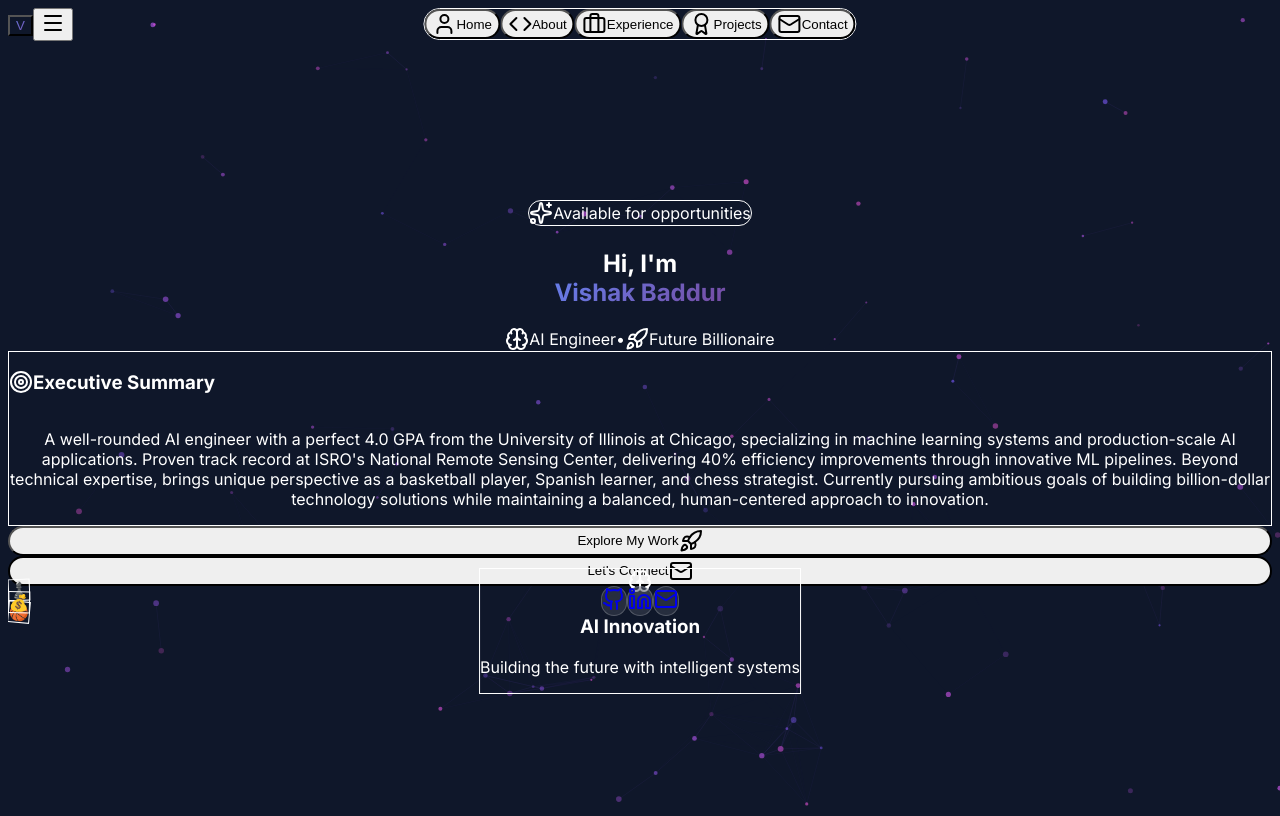
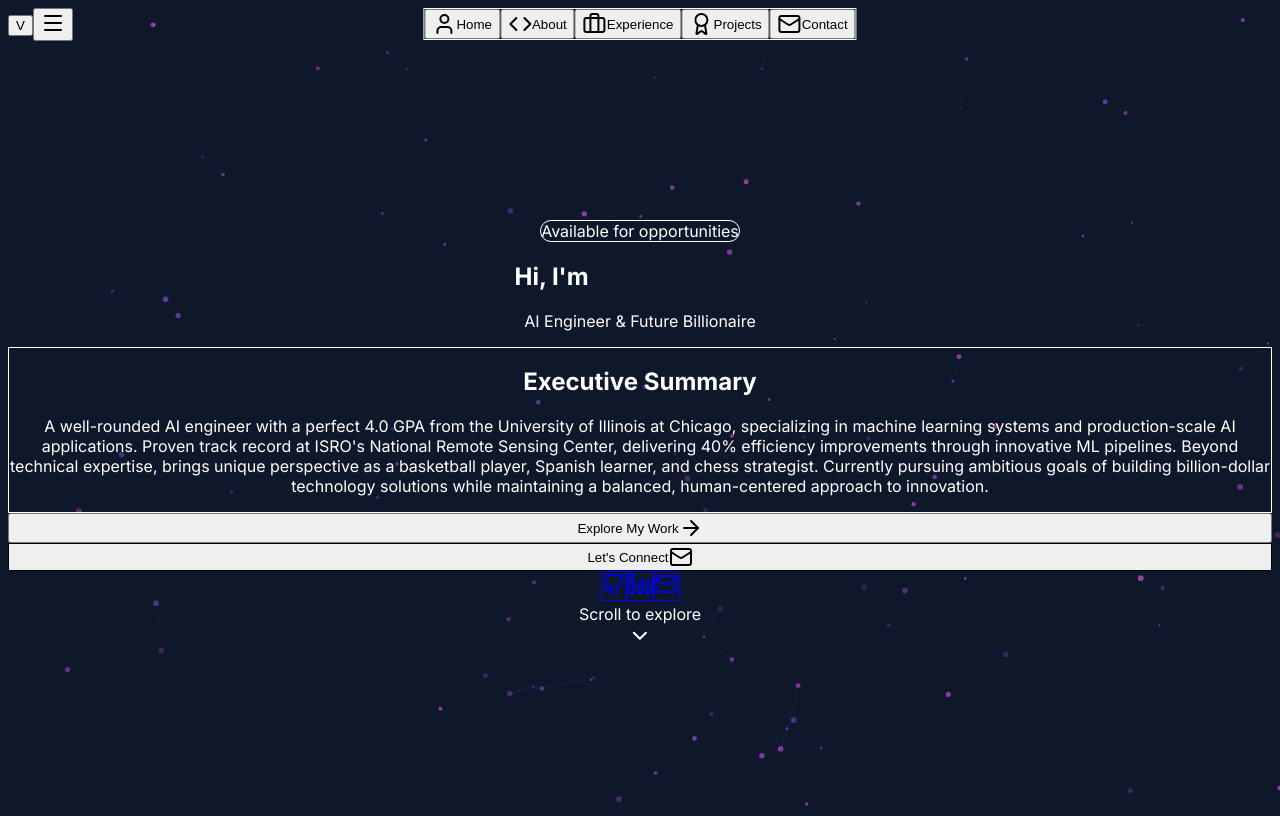
Before and after one commit to VishakBaddur/portfolio, a Next.js app: page / in a window 1280 px wide. Built offline with nearby package versions, Linux system fonts and the light colour scheme.

Commit message:
✨ ELEGANT REDESIGN: Clean, classy, and sophisticated UI with smooth transitions and refined aesthetics

```diff
--- a/src/app/globals.css
+++ b/src/app/globals.css
@@ -31,12 +31,18 @@
   body {
     background-color: #0f172a;
     color: white;
+    font-family: 'Inter', -apple-system, BlinkMacSystemFont, 'Segoe UI', Roboto, sans-serif;
+    font-feature-settings: 'cv02', 'cv03', 'cv04', 'cv11';
+    font-variation-settings: normal;
+    text-rendering: optimizeLegibility;
+    -webkit-font-smoothing: antialiased;
+    -moz-osx-font-smoothing: grayscale;
   }
 }
 
 /* Custom scrollbar */
 ::-webkit-scrollbar {
-  width: 8px;
+  width: 6px;
 }
 
 ::-webkit-scrollbar-track {
@@ -44,17 +50,99 @@
 }
 
 ::-webkit-scrollbar-thumb {
-  background-color: #9333ea;
-  border-radius: 9999px;
+  background-color: #475569;
+  border-radius: 3px;
 }
 
 ::-webkit-scrollbar-thumb:hover {
-  background-color: #a855f7;
+  background-color: #64748b;
 }
 
 /* Smooth scrolling */
 html {
   scroll-behavior: smooth;
+}
+
+/* Elegant animations */
+@keyframes fadeInUp {
+  from {
+    opacity: 0;
+    transform: translateY(20px);
+  }
+  to {
+    opacity: 1;
+    transform: translateY(0);
+  }
+}
+
+@keyframes fadeIn {
+  from {
+    opacity: 0;
+  }
+  to {
+    opacity: 1;
+  }
+}
+
+.animate-fade-in-up {
+  animation: fadeInUp 0.6s ease-out;
+}
+
+.animate-fade-in {
+  animation: fadeIn 0.4s ease-out;
+}
+
+/* Subtle glass morphism */
+.glass {
+  background: rgba(255, 255, 255, 0.03);
+  backdrop-filter: blur(8px);
+  border: 1px solid rgba(255, 255, 255, 0.08);
+}
+
+/* Clean focus styles */
+*:focus {
+  outline: 2px solid rgba(148, 163, 184, 0.5);
+  outline-offset: 2px;
+}
+
+/* Selection styles */
+::selection {
+  background: rgba(148, 163, 184, 0.2);
+  color: white;
+}
+
+/* Subtle shadows */
+.shadow-subtle {
+  box-shadow: 0 4px 6px -1px rgba(0, 0, 0, 0.1), 0 2px 4px -1px rgba(0, 0, 0, 0.06);
+}
+
+.shadow-elegant {
+  box-shadow: 0 10px 15px -3px rgba(0, 0, 0, 0.1), 0 4px 6px -2px rgba(0, 0, 0, 0.05);
+}
+
+/* Smooth transitions */
+.transition-smooth {
+  transition: all 0.2s cubic-bezier(0.4, 0, 0.2, 1);
+}
+
+/* Typography improvements */
+.text-balance {
+  text-wrap: balance;
+}
+
+/* Clean button styles */
+.btn-clean {
+  position: relative;
+  overflow: hidden;
+  transition: all 0.2s ease;
+}
+
+.btn-clean:hover {
+  transform: translateY(-1px);
+}
+
+.btn-clean:active {
+  transform: translateY(0);
 }
 
 /* Custom animations */
--- a/src/app/page.tsx
+++ b/src/app/page.tsx
@@ -45,30 +45,30 @@ export default function Home() {
       <ParticleBackground />
       <Navigation activeTab={activeTab} setActiveTab={setActiveTab} />
 
-      {/* Tab Navigation */}
+      {/* Elegant Tab Navigation */}
       <div className="fixed top-20 left-1/2 transform -translate-x-1/2 z-40">
-        <div className="flex space-x-1 bg-black/20 backdrop-blur-xl rounded-full p-2 border border-white/10">
+        <div className="flex space-x-1 bg-slate-900/80 backdrop-blur-sm rounded-lg p-1 border border-slate-800/50">
           {tabs.map((tab) => (
             <motion.button
               key={tab.id}
               onClick={() => setActiveTab(tab.id)}
-              className={`relative px-6 py-3 rounded-full flex items-center space-x-2 transition-all duration-300 ${
+              className={`relative px-6 py-3 rounded-md flex items-center space-x-2 transition-all duration-200 font-medium ${
                 activeTab === tab.id
                   ? 'text-white'
-                  : 'text-gray-400 hover:text-white'
+                  : 'text-slate-400 hover:text-slate-300'
               }`}
-              whileHover={{ scale: 1.05 }}
-              whileTap={{ scale: 0.95 }}
+              whileHover={{ scale: 1.02 }}
+              whileTap={{ scale: 0.98 }}
             >
               {activeTab === tab.id && (
                 <motion.div
                   layoutId="activeTab"
-                  className="absolute inset-0 bg-gradient-to-r from-purple-600 to-pink-600 rounded-full"
-                  transition={{ type: "spring", bounce: 0.2, duration: 0.6 }}
+                  className="absolute inset-0 bg-white/10 rounded-md"
+                  transition={{ type: "spring", bounce: 0.2, duration: 0.4 }}
                 />
               )}
-              <tab.icon className="w-4 h-4 relative z-10" />
-              <span className="relative z-10 font-medium">{tab.label}</span>
+              <tab.icon className={`w-4 h-4 relative z-10 ${activeTab === tab.id ? 'text-white' : 'text-slate-400'}`} />
+              <span className="relative z-10 text-sm">{tab.label}</span>
             </motion.button>
           ))}
         </div>
@@ -79,10 +79,10 @@ export default function Home() {
         <AnimatePresence mode="wait">
           <motion.div
             key={activeTab}
-            initial={{ opacity: 0, y: 20 }}
+            initial={{ opacity: 0, y: 10 }}
             animate={{ opacity: 1, y: 0 }}
-            exit={{ opacity: 0, y: -20 }}
-            transition={{ duration: 0.5, ease: "easeInOut" }}
+            exit={{ opacity: 0, y: -10 }}
+            transition={{ duration: 0.3, ease: "easeOut" }}
           >
             {renderContent()}
           </motion.div>
--- a/src/components/Hero.tsx
+++ b/src/components/Hero.tsx
@@ -1,7 +1,7 @@
 'use client'
 
 import { motion } from 'framer-motion'
-import { Github, Linkedin, Mail, Sparkles, Brain, Rocket, Target } from 'lucide-react'
+import { Github, Linkedin, Mail, ArrowRight, ChevronDown } from 'lucide-react'
 import { useEffect, useState } from 'react'
 
 export function Hero() {
@@ -14,76 +14,58 @@ export function Hero() {
   if (!mounted) return null
 
   return (
-    <section className="min-h-screen flex items-center justify-center relative overflow-hidden">
-      {/* Enhanced animated background elements */}
+    <section className="min-h-screen flex items-center justify-center relative">
+      {/* Subtle background */}
       <div className="absolute inset-0">
-        <div className="absolute top-1/4 left-1/4 w-96 h-96 bg-gradient-to-r from-purple-500 to-pink-500 rounded-full mix-blend-multiply filter blur-3xl opacity-10 animate-float"></div>
-        <div className="absolute top-3/4 right-1/4 w-96 h-96 bg-gradient-to-r from-blue-500 to-cyan-500 rounded-full mix-blend-multiply filter blur-3xl opacity-10 animate-float" style={{ animationDelay: '2s' }}></div>
-        <div className="absolute bottom-1/4 left-1/3 w-96 h-96 bg-gradient-to-r from-pink-500 to-rose-500 rounded-full mix-blend-multiply filter blur-3xl opacity-10 animate-float" style={{ animationDelay: '4s' }}></div>
+        <div className="absolute top-1/4 left-1/4 w-96 h-96 bg-slate-800/20 rounded-full blur-3xl"></div>
+        <div className="absolute bottom-1/4 right-1/4 w-96 h-96 bg-slate-700/20 rounded-full blur-3xl"></div>
       </div>
 
-      <div className="relative z-10 max-w-6xl mx-auto px-4 sm:px-6 lg:px-8">
-        <div className="grid lg:grid-cols-2 gap-12 items-center">
-          {/* Left Column - Main Content */}
-          <motion.div
-            initial={{ opacity: 0, x: -50 }}
-            animate={{ opacity: 1, x: 0 }}
-            transition={{ duration: 0.8 }}
-            className="text-center lg:text-left"
-          >
-            {/* Badge */}
+      <div className="relative z-10 max-w-6xl mx-auto px-6 lg:px-8">
+        <div className="text-center">
+          {/* Status Badge */}
           <motion.div
             initial={{ opacity: 0, y: 20 }}
             animate={{ opacity: 1, y: 0 }}
-              transition={{ duration: 0.6, delay: 0.2 }}
-              className="inline-flex items-center space-x-2 bg-gradient-to-r from-purple-600/20 to-pink-600/20 border border-purple-500/30 rounded-full px-4 py-2 mb-8"
+            transition={{ duration: 0.6 }}
+            className="inline-flex items-center space-x-2 bg-slate-800/50 backdrop-blur-sm border border-slate-700/50 rounded-full px-4 py-2 mb-8"
           >
-              <Sparkles className="w-4 h-4 text-purple-400" />
-              <span className="text-sm text-purple-300">Available for opportunities</span>
+            <div className="w-2 h-2 bg-green-400 rounded-full animate-pulse"></div>
+            <span className="text-sm text-slate-300">Available for opportunities</span>
           </motion.div>
 
           {/* Main Title */}
           <motion.h1
-              className="text-6xl md:text-8xl font-bold mb-6 leading-tight"
-              initial={{ opacity: 0, y: 20 }}
+            initial={{ opacity: 0, y: 30 }}
             animate={{ opacity: 1, y: 0 }}
-              transition={{ duration: 0.8, delay: 0.3 }}
+            transition={{ duration: 0.8, delay: 0.1 }}
+            className="text-5xl md:text-7xl font-light text-white mb-6"
           >
-              <span className="text-white">Hi, I&apos;m </span>
-              <br />
-              <span className="text-gradient bg-gradient-to-r from-purple-400 via-pink-400 to-cyan-400 bg-clip-text text-transparent">
+            Hi, I&apos;m{' '}
+            <span className="font-medium bg-gradient-to-r from-slate-200 to-slate-400 bg-clip-text text-transparent">
               Vishak Baddur
             </span>
           </motion.h1>
 
           {/* Subtitle */}
-            <motion.div
-              className="text-2xl md:text-3xl text-gray-300 mb-8"
+          <motion.p
             initial={{ opacity: 0, y: 20 }}
             animate={{ opacity: 1, y: 0 }}
-              transition={{ duration: 0.8, delay: 0.4 }}
+            transition={{ duration: 0.8, delay: 0.2 }}
+            className="text-xl md:text-2xl text-slate-400 mb-12 max-w-3xl mx-auto leading-relaxed"
           >
-              <span className="flex items-center justify-center lg:justify-start space-x-2">
-                <Brain className="w-8 h-8 text-purple-400" />
-                <span>AI Engineer</span>
-                <span className="text-gray-500">•</span>
-                <Rocket className="w-8 h-8 text-pink-400" />
-                <span>Future Billionaire</span>
-              </span>
-            </motion.div>
+            AI Engineer & Future Billionaire
+          </motion.p>
 
-            {/* Research Paper Style Abstract */}
+          {/* Executive Summary */}
           <motion.div
-              className="bg-black/20 backdrop-blur-xl border border-white/10 rounded-2xl p-8 mb-8"
-              initial={{ opacity: 0, y: 20 }}
+            initial={{ opacity: 0, y: 30 }}
             animate={{ opacity: 1, y: 0 }}
-              transition={{ duration: 0.8, delay: 0.5 }}
+            transition={{ duration: 0.8, delay: 0.3 }}
+            className="bg-slate-900/50 backdrop-blur-sm border border-slate-800/50 rounded-2xl p-8 mb-12 max-w-4xl mx-auto"
           >
-              <div className="flex items-center space-x-2 mb-4">
-                <Target className="w-5 h-5 text-purple-400" />
-                <h3 className="text-lg font-semibold text-white">Executive Summary</h3>
-              </div>
-              <p className="text-gray-300 leading-relaxed text-lg">
+            <h2 className="text-lg font-medium text-slate-200 mb-4">Executive Summary</h2>
+            <p className="text-slate-300 leading-relaxed">
               A well-rounded AI engineer with a perfect 4.0 GPA from the University of Illinois at Chicago,
               specializing in machine learning systems and production-scale AI applications. Proven track record
               at ISRO&apos;s National Remote Sensing Center, delivering 40% efficiency improvements through
@@ -95,116 +77,86 @@ export function Hero() {
 
           {/* CTA Buttons */}
           <motion.div
-              className="flex flex-col sm:flex-row gap-4 justify-center lg:justify-start"
             initial={{ opacity: 0, y: 20 }}
             animate={{ opacity: 1, y: 0 }}
-              transition={{ duration: 0.8, delay: 0.6 }}
+            transition={{ duration: 0.8, delay: 0.4 }}
+            className="flex flex-col sm:flex-row gap-4 justify-center mb-16"
           >
             <motion.button
-                className="px-8 py-4 bg-gradient-to-r from-purple-600 to-pink-600 text-white rounded-full font-semibold hover-lift transition-all duration-300 flex items-center justify-center space-x-2"
-                whileHover={{ scale: 1.05 }}
-                whileTap={{ scale: 0.95 }}
+              className="group flex items-center justify-center space-x-2 px-8 py-4 bg-white text-slate-900 rounded-lg font-medium hover:bg-slate-100 transition-colors duration-200"
+              whileHover={{ scale: 1.02 }}
+              whileTap={{ scale: 0.98 }}
             >
               <span>Explore My Work</span>
-                <Rocket className="w-5 h-5" />
+              <ArrowRight className="w-4 h-4 group-hover:translate-x-1 transition-transform duration-200" />
             </motion.button>
+
             <motion.button
-                className="px-8 py-4 border-2 border-purple-400 text-purple-400 rounded-full font-semibold hover:bg-purple-400 hover:text-white transition-all duration-300 flex items-center justify-center space-x-2"
-                whileHover={{ scale: 1.05 }}
-                whileTap={{ scale: 0.95 }}
+              className="flex items-center justify-center space-x-2 px-8 py-4 border border-slate-600 text-slate-300 rounded-lg font-medium hover:border-slate-500 hover:text-white transition-colors duration-200"
+              whileHover={{ scale: 1.02 }}
+              whileTap={{ scale: 0.98 }}
             >
               <span>Let&apos;s Connect</span>
-                <Mail className="w-5 h-5" />
+              <Mail className="w-4 h-4" />
             </motion.button>
           </motion.div>
-          </motion.div>
-
-          {/* Right Column - Visual Elements */}
-          <motion.div
-            initial={{ opacity: 0, x: 50 }}
-            animate={{ opacity: 1, x: 0 }}
-            transition={{ duration: 0.8, delay: 0.4 }}
-            className="relative"
-          >
-            {/* Floating Cards */}
-            <div className="relative h-96">
-              {/* Main Card */}
-              <motion.div
-                className="absolute top-0 left-1/2 transform -translate-x-1/2 w-80 h-80 bg-gradient-to-br from-purple-600/20 to-pink-600/20 backdrop-blur-xl border border-white/10 rounded-3xl p-8 flex items-center justify-center"
-                animate={{ y: [0, -20, 0] }}
-                transition={{ duration: 4, repeat: Infinity }}
-              >
-                <div className="text-center">
-                  <Brain className="w-16 h-16 text-purple-400 mx-auto mb-4" />
-                  <h3 className="text-xl font-bold text-white mb-2">AI Innovation</h3>
-                  <p className="text-gray-300 text-sm">Building the future with intelligent systems</p>
-                </div>
-              </motion.div>
-
-              {/* Floating Elements */}
-              <motion.div
-                className="absolute top-4 right-4 w-20 h-20 bg-gradient-to-br from-blue-500/20 to-cyan-500/20 backdrop-blur-xl border border-white/10 rounded-2xl flex items-center justify-center"
-                animate={{ y: [0, 15, 0], rotate: [0, 5, 0] }}
-                transition={{ duration: 3, repeat: Infinity, delay: 1 }}
-              >
-                <span className="text-2xl">🏀</span>
-              </motion.div>
-
-              <motion.div
-                className="absolute bottom-4 left-4 w-20 h-20 bg-gradient-to-br from-green-500/20 to-emerald-500/20 backdrop-blur-xl border border-white/10 rounded-2xl flex items-center justify-center"
-                animate={{ y: [0, -15, 0], rotate: [0, -5, 0] }}
-                transition={{ duration: 3, repeat: Infinity, delay: 2 }}
-              >
-                <span className="text-2xl">♟️</span>
-              </motion.div>
-
-              <motion.div
-                className="absolute bottom-8 right-8 w-20 h-20 bg-gradient-to-br from-yellow-500/20 to-orange-500/20 backdrop-blur-xl border border-white/10 rounded-2xl flex items-center justify-center"
-                animate={{ y: [0, 10, 0], rotate: [0, 3, 0] }}
-                transition={{ duration: 3, repeat: Infinity, delay: 0.5 }}
-              >
-                <span className="text-2xl">💰</span>
-              </motion.div>
-            </div>
-          </motion.div>
-        </div>
 
           {/* Social Links */}
           <motion.div
-          className="flex justify-center space-x-6 mt-16"
             initial={{ opacity: 0, y: 20 }}
             animate={{ opacity: 1, y: 0 }}
-          transition={{ duration: 0.8, delay: 0.8 }}
+            transition={{ duration: 0.8, delay: 0.5 }}
+            className="flex justify-center space-x-6"
           >
             <motion.a
               href="https://github.com/VishakBaddur"
               target="_blank"
               rel="noopener noreferrer"
-            className="p-4 rounded-full glass hover:bg-purple-600 transition-all duration-300"
-            whileHover={{ scale: 1.1, rotate: 5 }}
-            whileTap={{ scale: 0.9 }}
+              className="p-3 rounded-lg bg-slate-800/50 border border-slate-700/50 text-slate-300 hover:text-white hover:border-slate-600 transition-colors duration-200"
+              whileHover={{ scale: 1.05 }}
+              whileTap={{ scale: 0.95 }}
             >
-            <Github className="w-6 h-6 text-white" />
+              <Github className="w-5 h-5" />
             </motion.a>
+
             <motion.a
               href="https://www.linkedin.com/in/vishakbaddur/"
               target="_blank"
               rel="noopener noreferrer"
-            className="p-4 rounded-full glass hover:bg-blue-600 transition-all duration-300"
-            whileHover={{ scale: 1.1, rotate: -5 }}
-            whileTap={{ scale: 0.9 }}
+              className="p-3 rounded-lg bg-slate-800/50 border border-slate-700/50 text-slate-300 hover:text-white hover:border-slate-600 transition-colors duration-200"
+              whileHover={{ scale: 1.05 }}
+              whileTap={{ scale: 0.95 }}
             >
-            <Linkedin className="w-6 h-6 text-white" />
+              <Linkedin className="w-5 h-5" />
             </motion.a>
+
             <motion.a
               href="mailto:vishakbaddurs@gmail.com"
-            className="p-4 rounded-full glass hover:bg-green-600 transition-all duration-300"
-            whileHover={{ scale: 1.1, rotate: 5 }}
-            whileTap={{ scale: 0.9 }}
+              className="p-3 rounded-lg bg-slate-800/50 border border-slate-700/50 text-slate-300 hover:text-white hover:border-slate-600 transition-colors duration-200"
+              whileHover={{ scale: 1.05 }}
+              whileTap={{ scale: 0.95 }}
             >
-            <Mail className="w-6 h-6 text-white" />
+              <Mail className="w-5 h-5" />
             </motion.a>
           </motion.div>
+
+          {/* Scroll Indicator */}
+          <motion.div
+            initial={{ opacity: 0 }}
+            animate={{ opacity: 1 }}
+            transition={{ duration: 0.8, delay: 0.8 }}
+            className="absolute bottom-8 left-1/2 transform -translate-x-1/2"
+          >
+            <motion.div
+              animate={{ y: [0, 8, 0] }}
+              transition={{ duration: 2, repeat: Infinity }}
+              className="flex flex-col items-center text-slate-400"
+            >
+              <span className="text-sm mb-2">Scroll to explore</span>
+              <ChevronDown className="w-5 h-5" />
+            </motion.div>
+          </motion.div>
+        </div>
       </div>
     </section>
   )
--- a/src/components/Navigation.tsx
+++ b/src/components/Navigation.tsx
@@ -21,56 +21,66 @@ export function Navigation({ activeTab, setActiveTab }: NavigationProps) {
 
   return (
     <motion.nav
-      className="fixed top-0 left-0 right-0 z-50 transition-all duration-300"
+      className="fixed top-0 left-0 right-0 z-50 transition-all duration-300 backdrop-blur-sm"
       style={{ backgroundColor }}
     >
       <div className="max-w-7xl mx-auto px-4 sm:px-6 lg:px-8">
         <div className="flex items-center justify-between h-16">
-          {/* Logo */}
+          {/* Elegant Logo */}
           <motion.div
             className="flex-shrink-0"
             initial={{ opacity: 0, x: -20 }}
             animate={{ opacity: 1, x: 0 }}
             transition={{ duration: 0.5 }}
           >
-            <button
+            <motion.button
               onClick={() => handleTabChange('home')}
-              className="text-2xl font-bold text-gradient bg-gradient-to-r from-purple-400 to-pink-400 bg-clip-text text-transparent hover:scale-105 transition-transform duration-300"
+              className="text-2xl font-light text-white hover:text-slate-300 transition-colors duration-200"
+              whileHover={{ scale: 1.05 }}
+              whileTap={{ scale: 0.95 }}
             >
               V
-            </button>
+            </motion.button>
           </motion.div>
 
-          {/* Desktop Navigation */}
+          {/* Clean Desktop Navigation */}
           <div className="hidden md:block">
-            <div className="ml-10 flex items-baseline space-x-8">
+            <div className="ml-10 flex items-center space-x-8">
               {['home', 'about', 'experience', 'projects', 'contact'].map((tab, index) => (
                 <motion.button
                   key={tab}
                   onClick={() => handleTabChange(tab)}
-                  className={`px-3 py-2 text-sm font-medium transition-colors duration-300 relative group capitalize ${
-                    activeTab === tab ? 'text-white' : 'text-gray-300 hover:text-white'
+                  className={`relative text-sm font-medium transition-colors duration-200 capitalize ${
+                    activeTab === tab
+                      ? 'text-white'
+                      : 'text-slate-400 hover:text-slate-300'
                   }`}
                   initial={{ opacity: 0, y: -20 }}
                   animate={{ opacity: 1, y: 0 }}
                   transition={{ duration: 0.5, delay: index * 0.1 }}
-                  whileHover={{ scale: 1.05 }}
+                  whileHover={{ scale: 1.02 }}
+                  whileTap={{ scale: 0.98 }}
                 >
                   {tab}
                   {activeTab === tab && (
-                    <span className="absolute bottom-0 left-0 w-full h-0.5 bg-gradient-to-r from-purple-400 to-pink-400"></span>
+                    <motion.div
+                      className="absolute -bottom-1 left-0 right-0 h-0.5 bg-white"
+                      layoutId="activeNavTab"
+                      transition={{ type: "spring", bounce: 0.2, duration: 0.4 }}
+                    />
                   )}
                 </motion.button>
               ))}
             </div>
           </div>
 
-          {/* Mobile menu button */}
+          {/* Clean Mobile menu button */}
           <div className="md:hidden">
             <motion.button
               onClick={() => setIsOpen(!isOpen)}
-              className="text-gray-300 hover:text-white p-2"
-              whileTap={{ scale: 0.9 }}
+              className="p-2 text-slate-400 hover:text-white transition-colors duration-200"
+              whileHover={{ scale: 1.05 }}
+              whileTap={{ scale: 0.95 }}
             >
               {isOpen ? <X className="w-6 h-6" /> : <Menu className="w-6 h-6" />}
             </motion.button>
@@ -78,7 +88,7 @@ export function Navigation({ activeTab, setActiveTab }: NavigationProps) {
         </div>
       </div>
 
-      {/* Mobile Navigation */}
+      {/* Clean Mobile Navigation */}
       <motion.div
         className={`md:hidden ${isOpen ? 'block' : 'hidden'}`}
         initial={{ opacity: 0, height: 0 }}
@@ -88,17 +98,21 @@ export function Navigation({ activeTab, setActiveTab }: NavigationProps) {
         }}
         transition={{ duration: 0.3 }}
       >
-        <div className="px-2 pt-2 pb-3 space-y-1 sm:px-3 glass">
+        <div className="px-4 pt-2 pb-4 space-y-1 bg-slate-900/95 backdrop-blur-sm border-t border-slate-800/50">
           {['home', 'about', 'experience', 'projects', 'contact'].map((tab, index) => (
             <motion.button
               key={tab}
               onClick={() => handleTabChange(tab)}
-              className={`block px-3 py-2 text-base font-medium w-full text-left transition-colors duration-300 capitalize ${
-                activeTab === tab ? 'text-white' : 'text-gray-300 hover:text-white'
+              className={`block w-full text-left px-3 py-2 text-sm font-medium transition-colors duration-200 capitalize ${
+                activeTab === tab
+                  ? 'text-white'
+                  : 'text-slate-400 hover:text-slate-300'
               }`}
               initial={{ opacity: 0, x: -20 }}
               animate={{ opacity: 1, x: 0 }}
               transition={{ duration: 0.3, delay: index * 0.1 }}
+              whileHover={{ scale: 1.01 }}
+              whileTap={{ scale: 0.99 }}
             >
               {tab}
             </motion.button>
```
Lines whose indentation alone changed are shown as unchanged.
